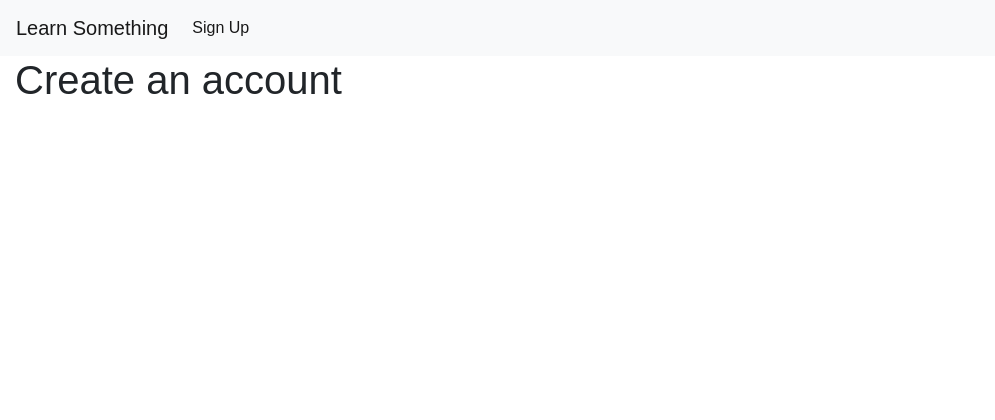
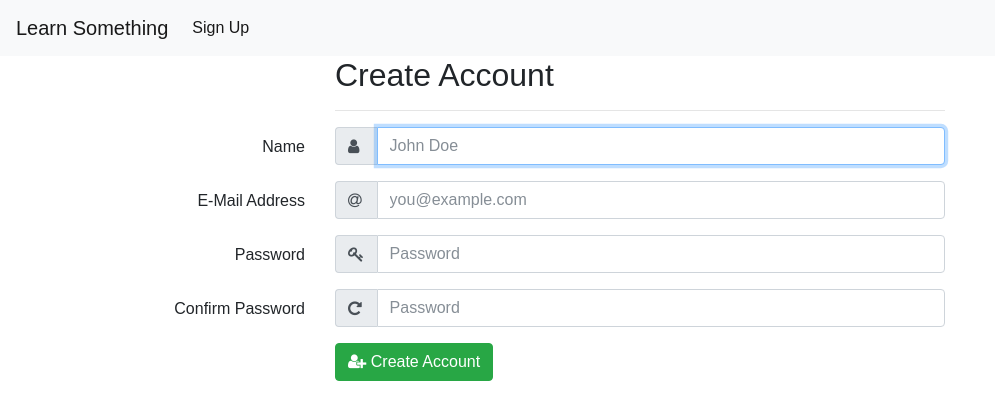
Before and after one commit to jon-cuboulder/csci3308GroupProject, a React (Create React App) app in the folder web/: page /register in a window 1280 px wide. Shown: the top 420 px of the page, without its empty margins (0-995 px from the left). Built offline with nearby package versions, Linux system fonts and the light colour scheme.

Commit message:
initial implementation for creating a new user.  theres no error handling of any sort and nothing happens except that it puts it in the db

```diff
--- a/web/public/index.html
+++ b/web/public/index.html
@@ -9,6 +9,7 @@
       homescreen on Android. See https://developers.google.com/web/fundamentals/engage-and-retain/web-app-manifest/
     -->
     <link rel="stylesheet" href="https://maxcdn.bootstrapcdn.com/bootstrap/4.0.0-beta.2/css/bootstrap.min.css" integrity="sha384-PsH8R72JQ3SOdhVi3uxftmaW6Vc51MKb0q5P2rRUpPvrszuE4W1povHYgTpBfshb" crossorigin="anonymous">
+    <link rel="stylesheet" href="https://maxcdn.bootstrapcdn.com/font-awesome/4.7.0/css/font-awesome.min.css">
     <link rel="manifest" href="%PUBLIC_URL%/manifest.json">
     <link rel="shortcut icon" href="%PUBLIC_URL%/favicon.ico">
     <!--
--- /dev/null
+++ b/web/src/App.css
@@ -0,0 +1,6 @@
+@media(min-width: 768px) {
+  .field-label-responsive {
+    padding-top: .5rem;
+    text-align: right;
+  }
+}
--- a/web/src/App.js
+++ b/web/src/App.js
@@ -1,20 +1,19 @@
 import React, { Component } from 'react';
 import { Provider } from 'react-redux';
-import { createStore, combineReducers } from 'redux';
+import { createStore } from 'redux';
 import {
   BrowserRouter as Router,
   Route
 } from 'react-router-dom';
 
-
-import searchReducer from './reducers/search';
+import reducers from './reducers';
 import Home from './containers/Home';
-import Register from './components/Register';
+import Register from './containers/Register';
 import Navbar from './components/Navbar';
 
-const store = createStore(combineReducers({
-  search: searchReducer
-}));
+import './App.css';
+
+const store = createStore(reducers);
 
 class App extends Component {
   render() {
--- /dev/null
+++ b/web/src/actions/register.js
@@ -0,0 +1,22 @@
+/*
+ * Action Types
+ */
+export const REGISTER_SUBMIT = 'REGISTER_SUBMIT';
+export const REGISTER_CHANGE = 'REGISTER_CHANGE';
+
+/*
+ * Action Creators
+ */
+export const submit = (name, email, password) => ({
+  type: REGISTER_SUBMIT,
+  name,
+  email,
+  password
+});
+
+export const formChange = (field, value) => ({
+  type: REGISTER_CHANGE,
+  payload: {
+    [field]: value
+  }
+});
--- a/web/src/api/index.js
+++ b/web/src/api/index.js
@@ -16,7 +16,19 @@ const apiUrl = (uri, params) => {
 };
 
 export function search(query) {
-  const url = apiUrl('search', {q: query});
+  const url = apiUrl('topics', {q: query});
   return fetch(url, {mode: 'cors'})
     .then(response => response.json());
 }
+
+export function register(name, email, pass) {
+  const url = apiUrl('users');
+  const payload = {
+    name,
+    email,
+    password: pass
+  };
+
+  return fetch(url, {mode: 'cors', method:'POST', body: JSON.stringify(payload) })
+    .then(response => response.json());
+}
--- /dev/null
+++ b/web/src/components/Register.css
@@ -0,0 +1,6 @@
+@media(min-width: 768px) {
+  .field-label-responsive {
+    padding-top: .5rem;
+    text-align: right;
+  }
+}
--- a/web/src/components/Register.js
+++ b/web/src/components/Register.js
@@ -1,7 +1,99 @@
 import React from 'react';
 
-export default function Register() {
+/* Create New User Form
+ * HTML was lifted from https://bootsnipp.com/snippets/0BVEA
+ */
+export default function Register({errEmail, errName, errPass, handleSubmit, handleChange, form}) {
   return (<div>
-    <h1>Create an account</h1>
+    <form className="form-horizontal" onSubmit={handleSubmit(form)}>
+      <div className="row">
+        <div className="col-md-3"></div>
+        <div className="col-md-6">
+          <h2>Create Account</h2>
+          <hr />
+        </div>
+      </div>
+      <div className="row">
+        <div className="col-md-3 field-label-responsive">
+          <label htmlFor="name">Name</label>
+        </div>
+        <div className="col-md-6">
+          <div className="form-group">
+            <div className="input-group mb-2 mr-sm-2 mb-sm-0">
+              <div className="input-group-addon" style={{width: '2.6rem'}}><i className="fa fa-user"></i></div>
+              <input type="text" className="form-control" onChange={handleChange('name')}
+                placeholder="John Doe" autoFocus value={form.name} />
+            </div>
+          </div>
+        </div>
+        <div className="col-md-3">
+          <div className="form-control-feedback">
+            <span className="text-danger align-middle">{errName}</span>
+          </div>
+        </div>
+      </div>
+      <div className="row">
+        <div className="col-md-3 field-label-responsive">
+          <label htmlFor="email">E-Mail Address</label>
+        </div>
+        <div className="col-md-6">
+          <div className="form-group">
+            <div className="input-group mb-2 mr-sm-2 mb-sm-0">
+              <div className="input-group-addon" style={{width: '2.6rem'}}><i className="fa fa-at"></i></div>
+              <input type="text" className="form-control" onChange={handleChange('email')}
+                placeholder="you@example.com" />
+            </div>
+          </div>
+        </div>
+        <div className="col-md-3">
+          <div className="form-control-feedback">
+            <span className="text-danger align-middle">{errEmail}</span>
+          </div>
+        </div>
+      </div>
+      <div className="row">
+        <div className="col-md-3 field-label-responsive">
+          <label htmlFor="password">Password</label>
+        </div>
+        <div className="col-md-6">
+          <div className="form-group has-danger">
+            <div className="input-group mb-2 mr-sm-2 mb-sm-0">
+              <div className="input-group-addon" style={{width: "2.6rem"}}><i className="fa fa-key"></i></div>
+              <input type="password" className="form-control" onChange={handleChange('pass')}
+                placeholder="Password" id="password" value={form.pass} />
+            </div>
+          </div>
+        </div>
+        <div className="col-md-3">
+          <div className="form-control-feedback">
+            <span className="text-danger align-middle">{errPass}</span>
+          </div>
+        </div>
+      </div>
+      <div className="row">
+        <div className="col-md-3 field-label-responsive">
+          <label htmlFor="password">Confirm Password</label>
+        </div>
+        <div className="col-md-6">
+          <div className="form-group">
+            <div className="input-group mb-2 mr-sm-2 mb-sm-0">
+              <div className="input-group-addon" style={{width: "2.6rem"}}>
+                <i className="fa fa-repeat"></i>
+              </div>
+              <input type="password" className="form-control" onChange={handleChange('pass2')}
+                placeholder="Password" required value={form.pass2} />
+            </div>
+          </div>
+        </div>
+      </div>
+      <div className="row">
+        <div className="col-md-3"></div>
+        <div className="col-md-6">
+          <button type="submit" className="btn btn-success">
+            <i className="fa fa-user-plus"></i> Create Account
+          </button>
+        </div>
+      </div>
+    </form>
   </div>);
 }
--- /dev/null
+++ b/web/src/containers/Register.js
@@ -0,0 +1,25 @@
+import { connect } from 'react-redux';
+import Register from '../components/Register';
+import * as api from '../api';
+import * as register from '../actions/register';
+
+const mapStateToProps = (state) => ({
+  form: state.register.form
+});
+
+const mapDispatchToProps = dispatch => ({
+  handleSubmit: (form) => (event) => {
+    event.preventDefault();
+    dispatch(register.submit(form.name, form.email, form.pass));
+    api.register(form.name, form.email, form.pass)
+      .then(json => {
+        console.log(json);
+        alert("user created");
+      });
+  },
+  handleChange: (field) => (event) => {
+    dispatch(register.formChange(field, event.target.value));
+  }
+});
+
+export default connect(mapStateToProps, mapDispatchToProps)(Register);
--- /dev/null
+++ b/web/src/reducers/index.js
@@ -0,0 +1,10 @@
+import { combineReducers } from 'redux';
+
+import searchReducer from './search';
+import registerReducer from './register';
+
+/* This reducer wraps all other root level reducers */
+export default combineReducers({
+  search: searchReducer,
+  register: registerReducer
+});
--- /dev/null
+++ b/web/src/reducers/register.js
@@ -0,0 +1,21 @@
+import { combineReducers } from 'redux';
+import { REGISTER_CHANGE, REGISTER_SUBMIT } from '../actions/register';
+
+const initialState = {
+  name: '',
+  email: '',
+  pass: '',
+  pass2: ''
+};
+
+/* reducer for the form for creating a user */
+function formReducer(state = initialState, action) {
+  switch (action.type) {
+    case REGISTER_CHANGE:
+      return Object.assign({}, state, action.payload);
+    default:
+      return state;
+  }
+}
+
+export default combineReducers({ form: formReducer });
```
Also changed, not shown: 1 other file (tests, documents, lock files or other folders).
